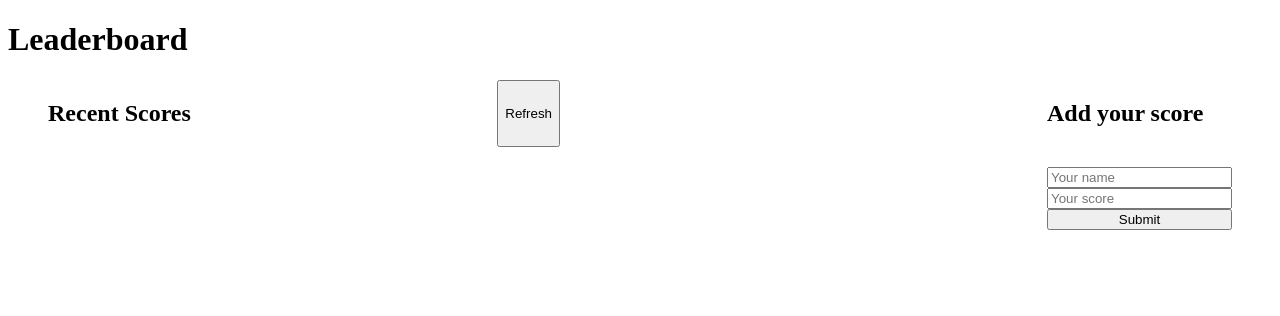
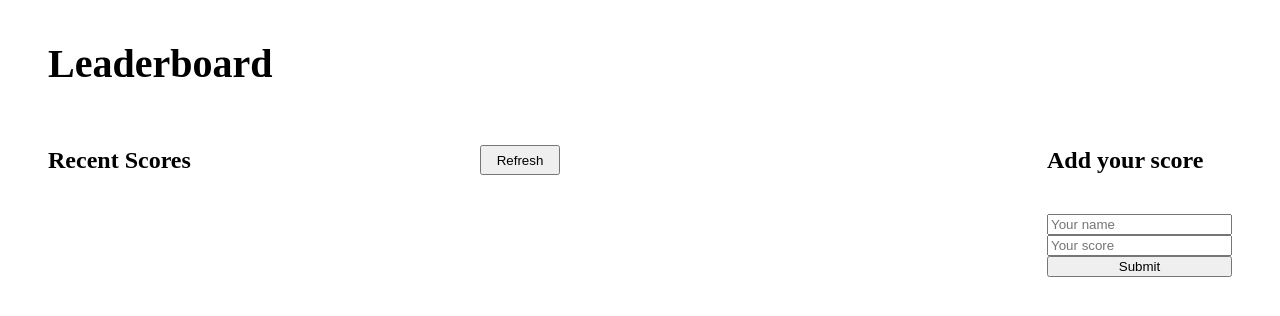
Before and after one commit to Thoth1111/Leaderboard, a website built with webpack: page src/index.html in a window 1280 px wide. Built offline with nearby package versions, Linux system fonts and the light colour scheme; no server answers.

Commit message:
Finish display pane structural styling

```diff
--- a/src/style.css
+++ b/src/style.css
@@ -1,6 +1,11 @@
 /* body {
   background-color: blue;
 } */
+
+h1 {
+  margin: 40px;
+  font-size: 40px;
+}
 
 main {
   display: flex;
@@ -17,7 +22,13 @@ main {
 .top-display {
   display: flex;
   justify-content: space-between;
+  align-items: center;
   width: 40vw;
+}
+
+#refresher {
+  width: 80px;
+  height: 30px;
 }
 
 .scores-display {
@@ -36,6 +47,10 @@ main {
   border-radius: 8px 8px 0 0;
 }
 
+/* .rendered-scores:nth-child(even) {
+  background-color: darkcyan;
+} */
+
 .rendered-scores:last-child {
   border-radius: 0 0 8px 8px;
 }
```
